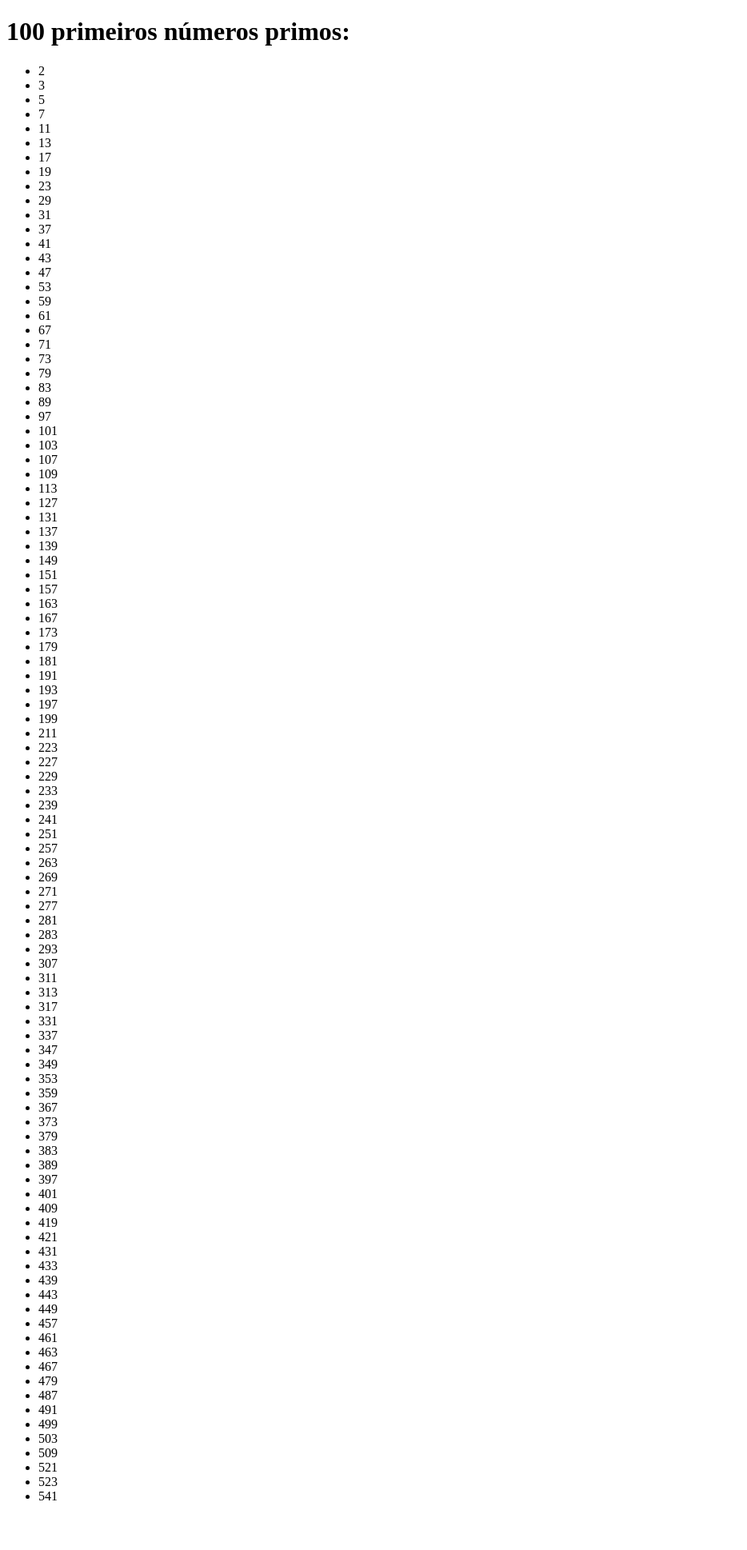
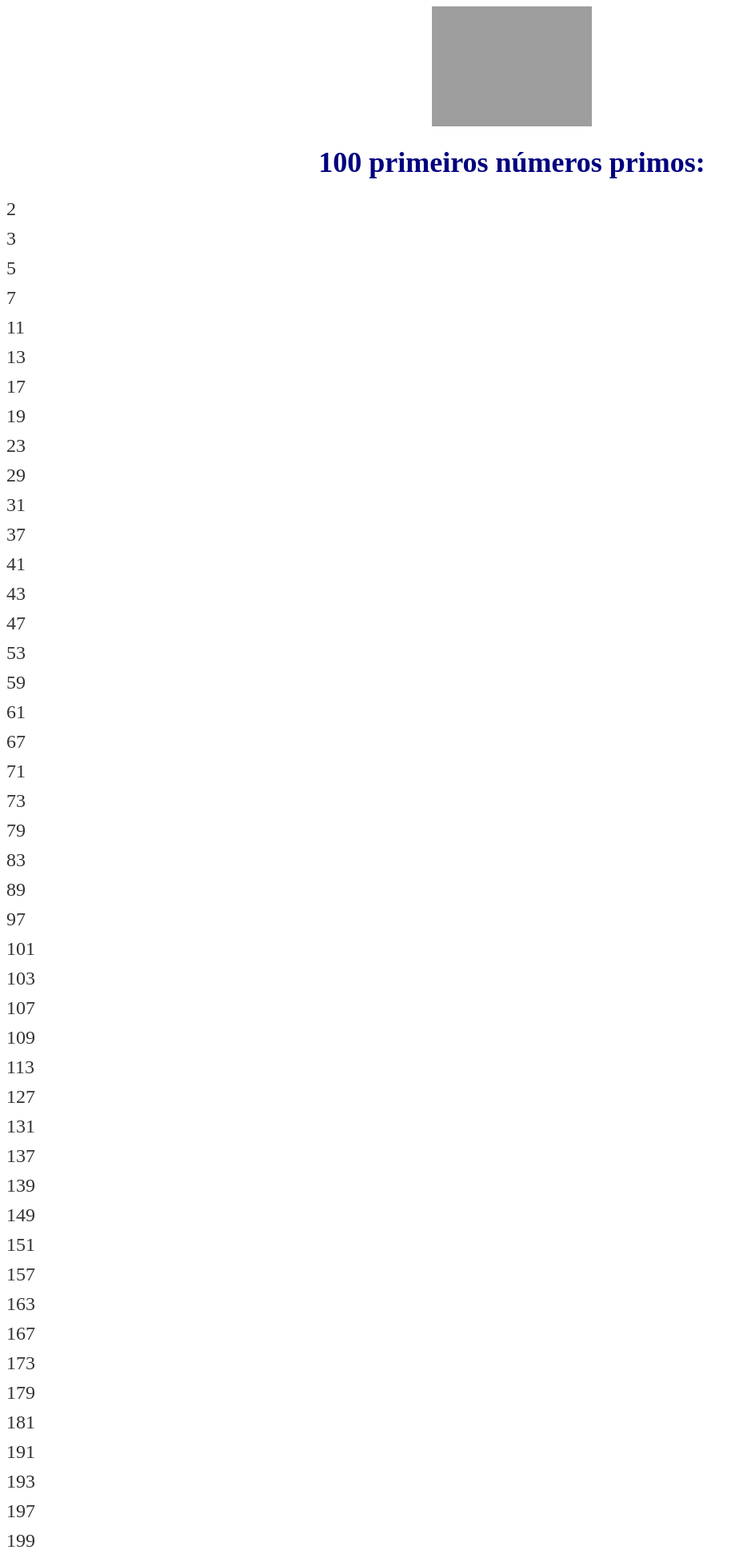
Before and after one commit to matheusksn/Ac03-DevOps, a Flask app: page / in a window 1280 px wide. Shown: the top 1938 px of the page at 80% size, without its empty margins (0-934 px from the left). Before the commit the page ends 1876 px from the top, so only its background shows below. Run offline with Flask 2, Linux system fonts and the light colour scheme; grey boxes are pictures that could not be loaded.

Commit message:
inclusão de estilo

```diff
--- a/templates/index.html
+++ b/templates/index.html
@@ -2,8 +2,39 @@
 <html>
 <head>
     <title>100 primeiros números primos</title>
+    <style>
+        /* Estilos para o título */
+        h1 {
+            font-size: 36px;
+            font-weight: bold;
+            text-align: center;
+            color: navy;
+        }
+
+        /* Estilos para a lista */
+        ul {
+            list-style-type: none;
+            margin: 0;
+            padding: 0;
+        }
+
+        /* Estilos para cada item da lista */
+        li {
+            font-size: 24px;
+            color: #333;
+            margin-bottom: 10px;
+        }
+
+        /* Estilos para a logo do Docker */
+        .docker-logo {
+            display: block;
+            margin: 0 auto;
+            max-width: 200px;
+        }
+    </style>
 </head>
 <body>
+    <img src="https://www.docker.com/sites/default/files/d8/2019-07/vertical-logo-monochromatic.png" alt="Logo do Docker" class="docker-logo">
     <h1>100 primeiros números primos:</h1>
     <ul>
         {% for prime in primes %}
```
